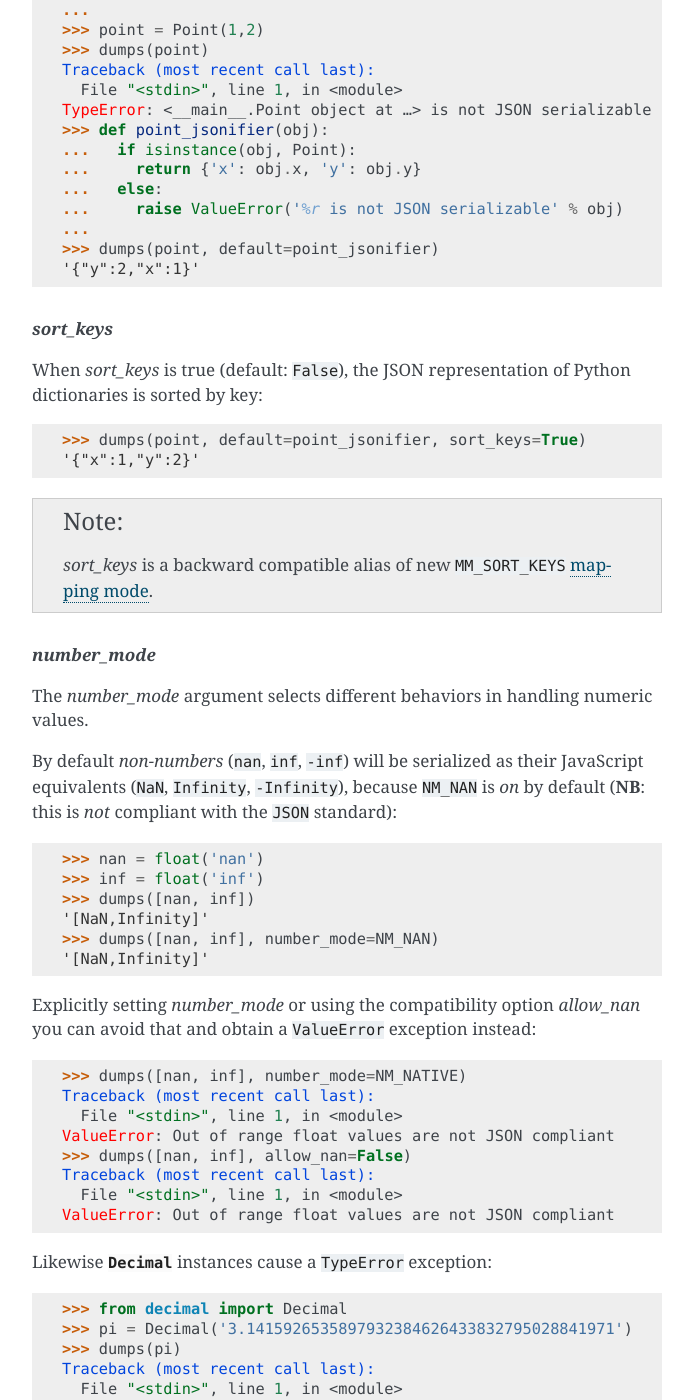
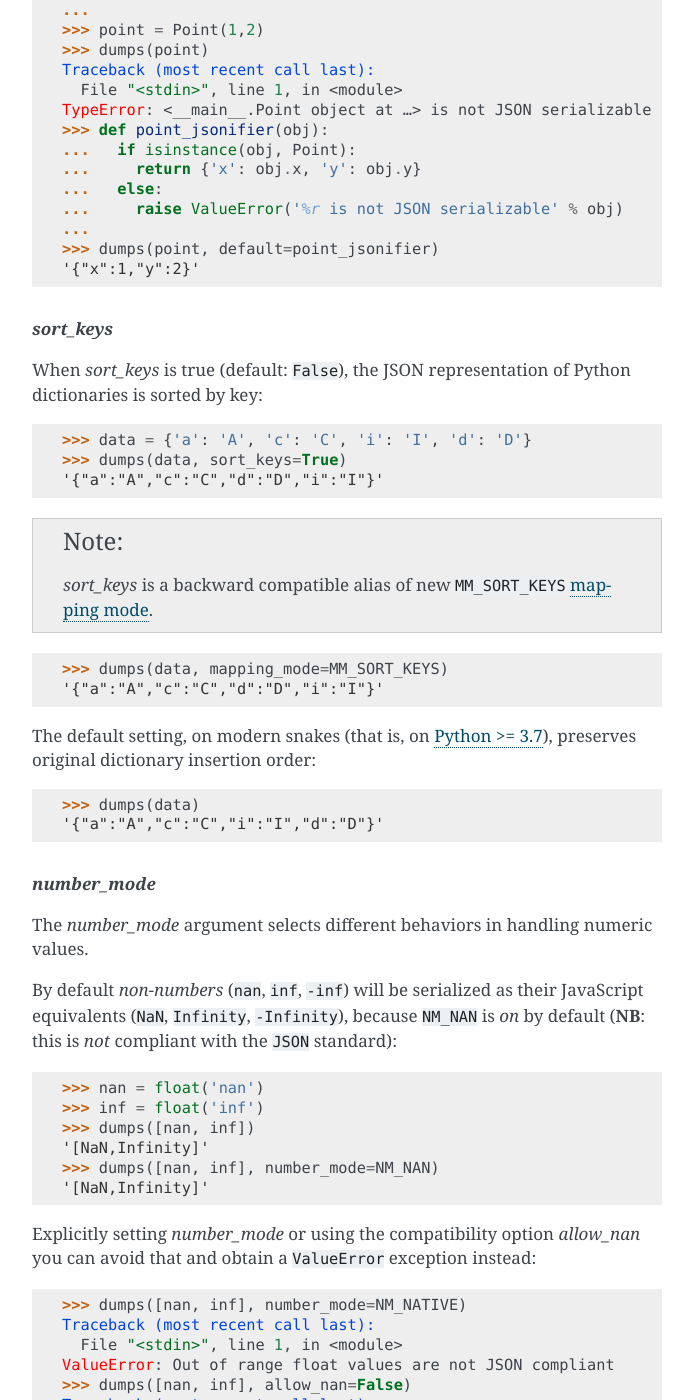
Before and after one commit to python-rapidjson/python-rapidjson, a Sphinx documentation site: the page built from docs/dumps.rst, in a window 1280 px wide and 1400 px high, scrolled down 3819 px. Shown: the whole window, without its empty margins (418-1111 px from the left). Built offline with Sphinx 7.4.7, drawn with Linux system fonts in a browser that asks for light colours.

Commit message:
Mention that dict ordering is preserved by default
This fixes issue #164.

```diff
--- a/README.rst
+++ b/README.rst
@@ -60,7 +60,7 @@ Basic usage looks like this:
     >>> import rapidjson
     >>> data = {'foo': 100, 'bar': 'baz'}
     >>> rapidjson.dumps(data)
-    '{"bar":"baz","foo":100}'
+    '{"foo":100,"bar":"baz"}'
     >>> rapidjson.loads('{"bar":"baz","foo":100}')
     {'bar': 'baz', 'foo': 100}
     >>>
--- a/docs/dumps.rst
+++ b/docs/dumps.rst
@@ -16,10 +16,10 @@
    from rapidjson import (dumps, loads, BM_NONE, BM_UTF8, DM_NONE, DM_ISO8601,
                           DM_UNIX_TIME, DM_ONLY_SECONDS, DM_IGNORE_TZ, DM_NAIVE_IS_UTC,
                           DM_SHIFT_TO_UTC, IM_ANY_ITERABLE, IM_ONLY_LISTS, MM_ANY_MAPPING,
-                          MM_ONLY_DICTS, MM_COERCE_KEYS_TO_STRINGS, NM_NATIVE, NM_DECIMAL,
-                          NM_NAN, PM_NONE, PM_COMMENTS, PM_TRAILING_COMMAS, UM_NONE,
-                          UM_CANONICAL, UM_HEX, WM_COMPACT, WM_PRETTY,
-                          WM_SINGLE_LINE_ARRAY)
+                          MM_ONLY_DICTS, MM_COERCE_KEYS_TO_STRINGS, MM_SORT_KEYS,
+                          NM_NATIVE, NM_DECIMAL, NM_NAN, PM_NONE, PM_COMMENTS,
+                          PM_TRAILING_COMMAS, UM_NONE, UM_CANONICAL, UM_HEX, WM_COMPACT,
+                          WM_PRETTY, WM_SINGLE_LINE_ARRAY)
 
 .. function:: dumps(obj, *, skipkeys=False, ensure_ascii=True, write_mode=WM_COMPACT, \
                     indent=4, default=None, sort_keys=False, number_mode=None, \
@@ -227,11 +227,27 @@
 
    .. doctest::
 
-      >>> dumps(point, default=point_jsonifier, sort_keys=True)
-      '{"x":1,"y":2}'
+      >>> data = {'a': 'A', 'c': 'C', 'i': 'I', 'd': 'D'}
+      >>> dumps(data, sort_keys=True)
+      '{"a":"A","c":"C","d":"D","i":"I"}'
 
    .. note:: `sort_keys` is a backward compatible alias of new ``MM_SORT_KEYS``
              :ref:`mapping mode <mapping_mode>`.
+
+   .. doctest::
+
+      >>> dumps(data, mapping_mode=MM_SORT_KEYS)
+      '{"a":"A","c":"C","d":"D","i":"I"}'
+
+   The default setting, on modern snakes (that is, on `Python >= 3.7`__), preserves
+   original dictionary insertion order:
+
+   .. doctest::
+
+      >>> dumps(data)
+      '{"a":"A","c":"C","i":"I","d":"D"}'
+
+   __ https://mail.python.org/pipermail/python-dev/2017-December/151283.html
 
 
    .. _dumps-number-mode:
```
Also changed, not shown: other parts of README.rst (+1 -1 lines), other parts of docs/dumps.rst (+3 -3 lines).
